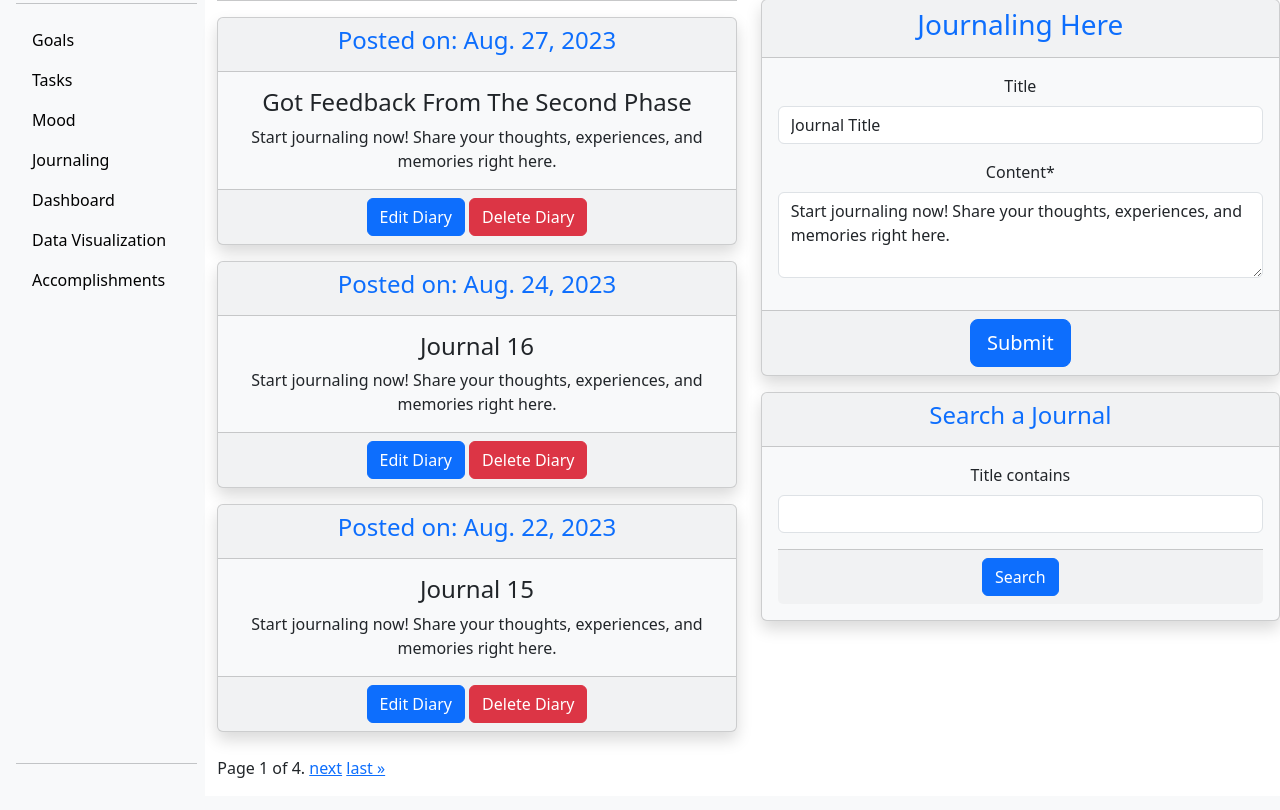
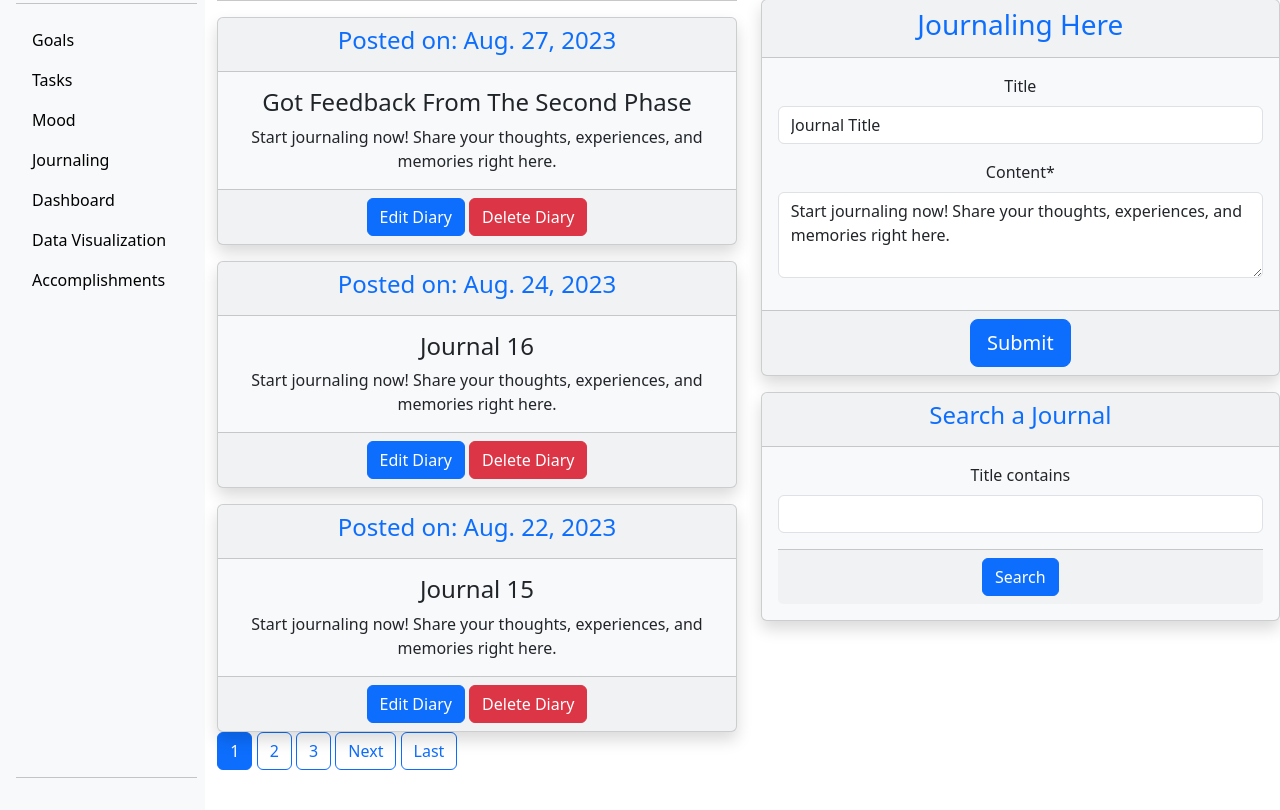
Before and after one commit to sarumaj/MindPen, a Django app: page /journal/ in a window 1280 px wide. Shown: the part 139-949 px from the top of the page. Before the commit the page ends 917 px from the top, so only its background shows below. Run offline with Django 4.2, Linux system fonts and the light colour scheme; a user stored in the database is signed in; data comes from the database, SQL or seed files in the repository; some libraries are stand-ins or nearby versions.

Commit message:
Change Journaling Pagination Style

```diff
--- a/Journaling/templates/Journaling/journal.html
+++ b/Journaling/templates/Journaling/journal.html
@@ -25,23 +25,46 @@
                     </div>
                 </div>
             {% endfor %}
-        <div class="pagination mt-4">
-            <span class="step-links">
-                {% if page_obj.has_previous %}
-                    <a href="?page=1">&laquo; first</a>
-                    <a href="?page={{ page_obj.previous_page_number }}">previous</a>
+
+            {% if is_paginated %}
+
+              {% if page_obj.has_previous %}
+                <a class="btn btn-outline-primary mb-4" href="?page=1">First</a>
+                <a class="btn btn-outline-primary mb-4" href="?page={{ page_obj.previous_page_number }}">Previous</a>
+              {% endif %}
+
+              {% for num in page_obj.paginator.page_range %}
+                {% if page_obj.number == num %}
+                  <a class="btn btn-primary mb-4" href="?page={{ num }}">{{ num }}</a>
+                {% elif num > page_obj.number|add:'-3' and num < page_obj.number|add:'3' %}
+                  <a class="btn btn-outline-primary mb-4" href="?page={{ num }}">{{ num }}</a>
                 {% endif %}
+              {% endfor %}
 
-                <span class="current">
-                    Page {{ page_obj.number }} of {{ page_obj.paginator.num_pages }}.
-                </span>
+              {% if page_obj.has_next %}
+                <a class="btn btn-outline-primary mb-4" href="?page={{ page_obj.next_page_number }}">Next</a>
+                <a class="btn btn-outline-primary mb-4" href="?page={{ page_obj.paginator.num_pages }}">Last</a>
+              {% endif %}
 
-                {% if page_obj.has_next %}
-                    <a href="?page={{ page_obj.next_page_number }}">next</a>
-                    <a href="?page={{ page_obj.paginator.num_pages }}">last &raquo;</a>
-                {% endif %}
-            </span>
-        </div>
+            {% endif %}
+
+<!--        <div class="pagination mt-4">-->
+<!--            <span class="step-links">-->
+<!--                {% if page_obj.has_previous %}-->
+<!--                    <a href="?page=1">&laquo; first</a>-->
+<!--                    <a href="?page={{ page_obj.previous_page_number }}">previous</a>-->
+<!--                {% endif %}-->
+
+<!--                <span class="current">-->
+<!--                    Page {{ page_obj.number }} of {{ page_obj.paginator.num_pages }}.-->
+<!--                </span>-->
+
+<!--                {% if page_obj.has_next %}-->
+<!--                    <a href="?page={{ page_obj.next_page_number }}">next</a>-->
+<!--                    <a href="?page={{ page_obj.paginator.num_pages }}">last &raquo;</a>-->
+<!--                {% endif %}-->
+<!--            </span>-->
+<!--        </div>-->
         {% else %}
             <div style="background: white" class="container mt-5">
                 <p>"No journal entries found."</p>
--- a/To_Do/views.py
+++ b/To_Do/views.py
@@ -5,10 +5,11 @@ from .forms import TaskModelForm2
 
 
 class TaskListView(ListView):
+    paginate_by = 3
     model = Task
     template_name = "To_Do/to_do.html"
     ordering = ["-id"]
-    paginate_by = 5
+
 
     def get_context_data(self, **kwargs):
         context = super().get_context_data(**kwargs)
```
Also changed, not shown: To_Do/templates/To_Do/to_do.html (+0 -21 lines).
